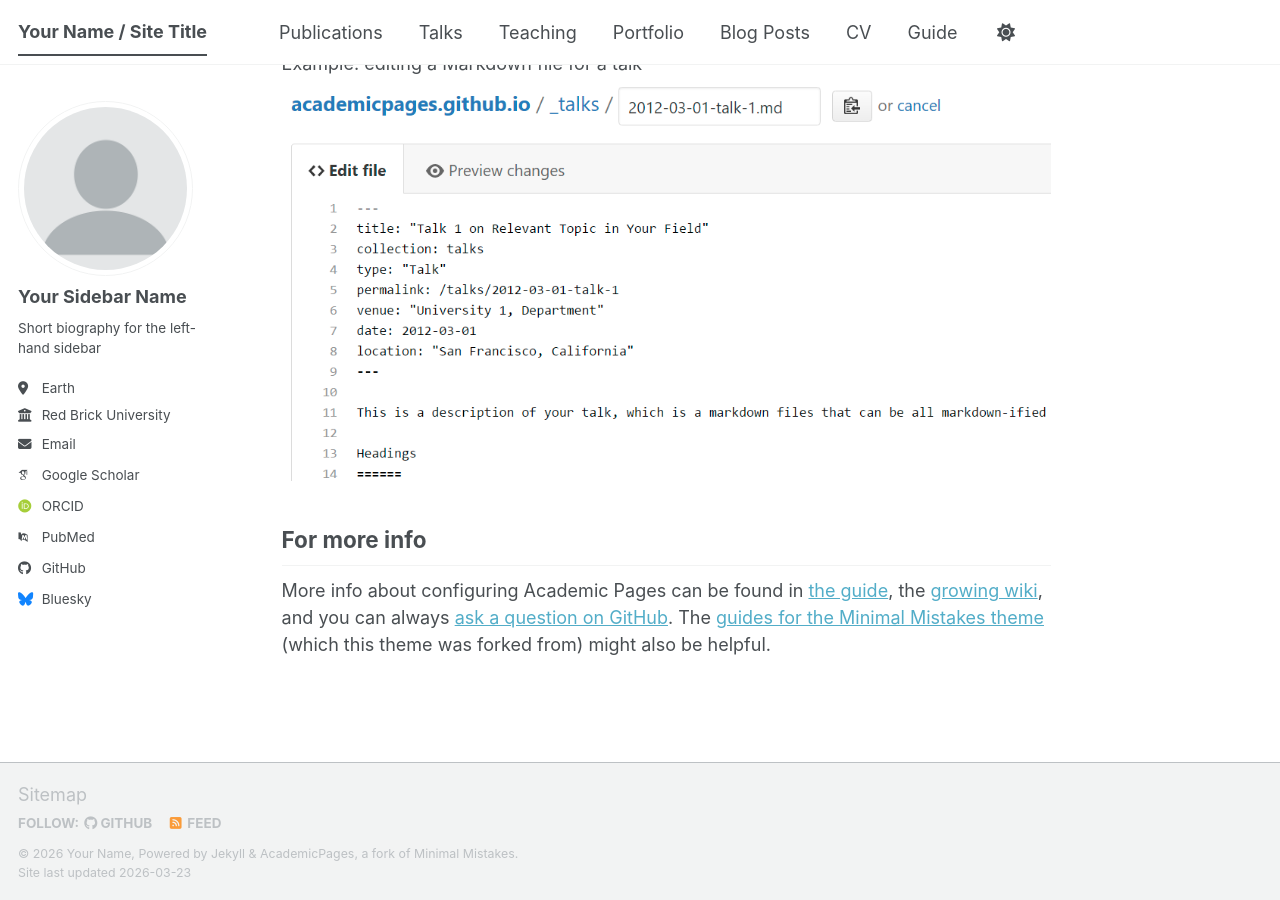
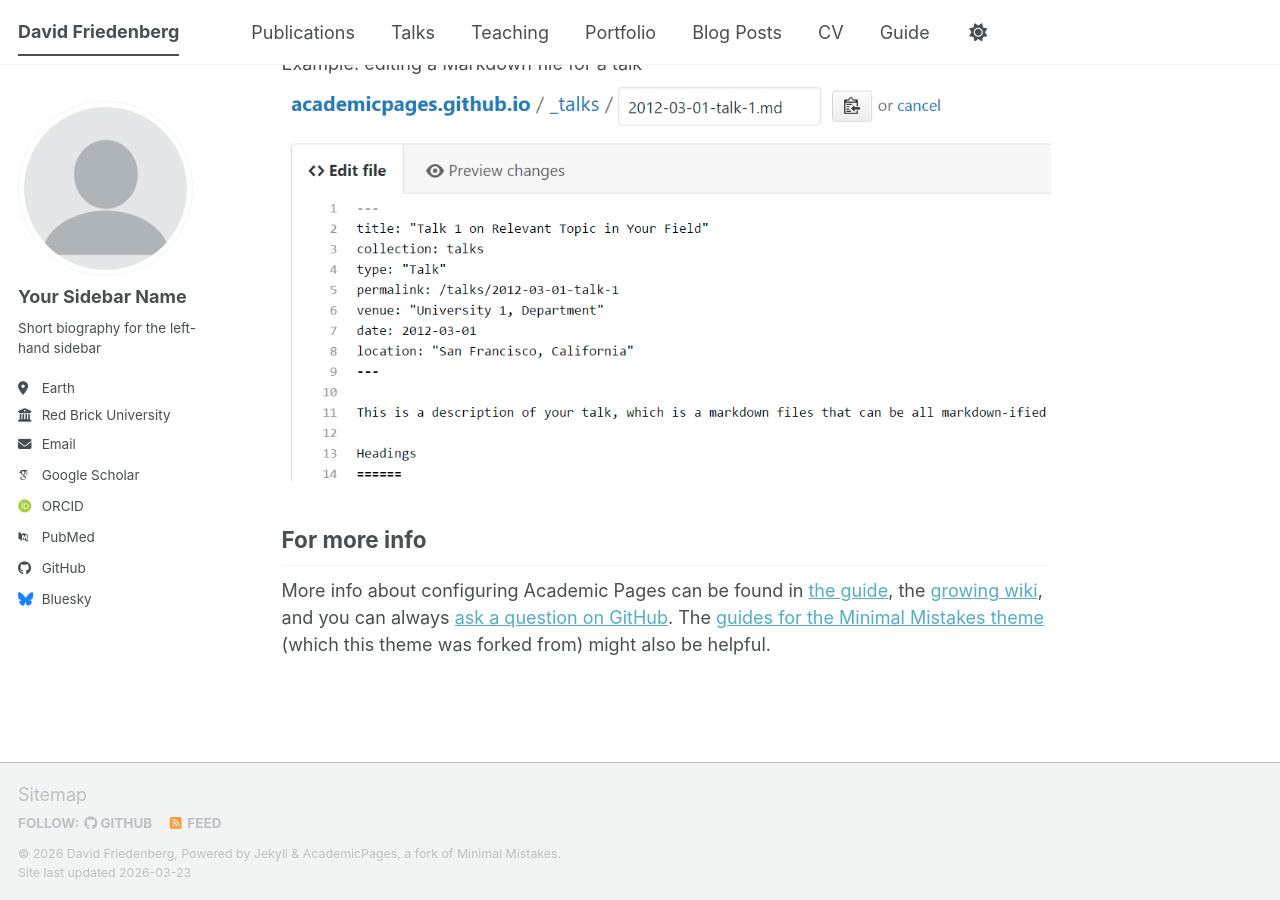
Before and after one commit to friedenberg12/friedenberg12.github.io, a Jekyll site: the page built from _pages/about.md, in a window 1280 px wide and 900 px high, scrolled down 2720 px. Built offline with Jekyll 4.4.1, drawn with Linux system fonts in a browser that asks for light colours; some web fonts are replaced; a script bundle is joined from its source files by our own code; library files that are not in the unit come from our copies.

Commit message:
Update website name and titles

```diff
--- a/_config.yml
+++ b/_config.yml
@@ -9,14 +9,14 @@
 # Basic Site Settings
 locale                   : "en-US"
 site_theme               : "default" # The available themes options are "default", "air", "sunrise", "mint", "dirt" and "contrast"
-title                    : "Your Name / Site Title"
+title                    : "David Friedenberg"
 title_separator          : "-"
-name                     : &name "Your Name"
-description              : &description "Your Name's academic portfolio"   # Update this with a general description of your site, this is the default if not overridden by a page
-url                      : https://academicpages.github.io # The base hostname & protocol for your site e.g. "https://[your GitHub username].github.io",
+name                     : &name "David Friedenberg"
+description              : &description "PhD Student - Texas A&M University"   # Update this with a general description of your site, this is the default if not overridden by a page
+url                      : https://friedenberg12.github.io # The base hostname & protocol for your site e.g. "https://[your GitHub username].github.io",
                                                            # or if you already have some other page hosted on Github then use "https://[your GitHub username].github.io/[Your Repo Name]"
 baseurl                  : "" # the subpath of your site, e.g. "/blog"
-repository               : "academicpages/academicpages.github.io"
+repository               : "friedenberg12/friedenberg12.github.io"
 
 # Site Author - The following control what appear as part of the author content on the side bar.
 #               If a field is blank the icon and link will not appear, otherwise it will be shown.
```
